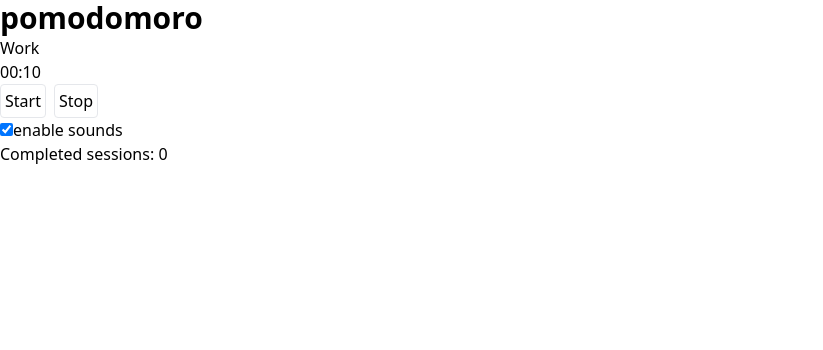
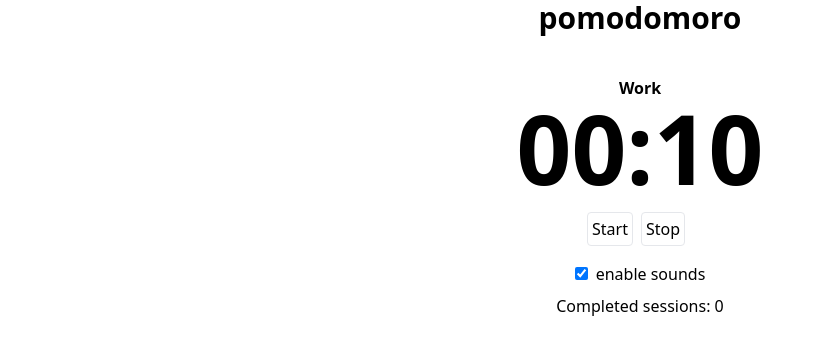
Before and after one commit to dku7/simply-start, a React (Vite) app: page / in a window 1280 px wide. Shown: the top 350 px of the page, without its empty margins (0-823 px from the left). Built offline with nearby package versions, Linux system fonts and the light colour scheme; no server answers.

Commit message:
added some styling

```diff
--- a/src/App.tsx
+++ b/src/App.tsx
@@ -3,9 +3,11 @@ import Timer from "./components/Timer";
 
 export default function App() {
   return (
-    <>
+    <div className="text-center">
       <Heading />
-      <Timer />
-    </>
+      <main className="mt-10">
+        <Timer />
+      </main>
+    </div>
   );
 }
--- a/src/components/Countdown.tsx
+++ b/src/components/Countdown.tsx
@@ -20,8 +20,8 @@ export default function Countdown({ secondsLeft }: CountdownProps) {
   }, [secondsLeft]);
 
   return (
-    <p>
+    <div className="text-8xl font-extrabold">
       <span>{formatTime(minutes)}</span>:<span>{formatTime(seconds)}</span>
-    </p>
+    </div>
   );
 }
--- a/src/components/Timer.tsx
+++ b/src/components/Timer.tsx
@@ -76,12 +76,14 @@ export default function Timer() {
   return (
     <>
       <header>
-        <h2>{sessionType}</h2>
+        <h2 className="text-l font-bold">{sessionType}</h2>
       </header>
       <Countdown secondsLeft={secondsLeft} />
-      <TimerButton title={"Start"} handleCountdown={handleStartCountdown} />
-      <TimerButton title={"Stop"} handleCountdown={handleStopCountdown} />
-      <div>
+      <div className="my-4">
+        <TimerButton title={"Start"} handleCountdown={handleStartCountdown} />
+        <TimerButton title={"Stop"} handleCountdown={handleStopCountdown} />
+      </div>
+      <div className="mb-2">
         <input
           type="checkbox"
           name="enable-sounds"
@@ -89,7 +91,9 @@ export default function Timer() {
           checked={soundsEnabled}
           onChange={handleSoundsEnabled}
         />
-        <label htmlFor="enable-sounds">enable sounds</label>
+        <label className="ml-2" htmlFor="enable-sounds">
+          enable sounds
+        </label>
       </div>
       <p>Completed sessions: {numberOfWorkSession}</p>
     </>
```
